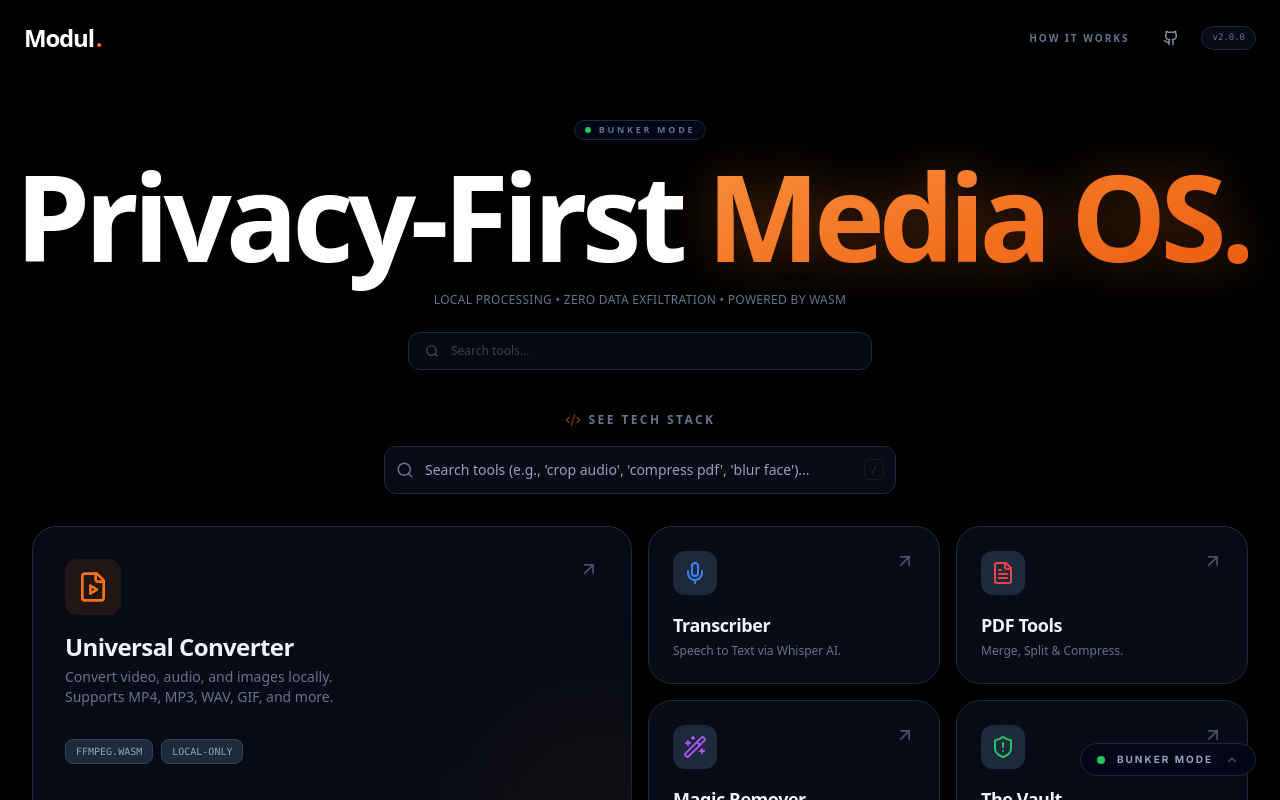
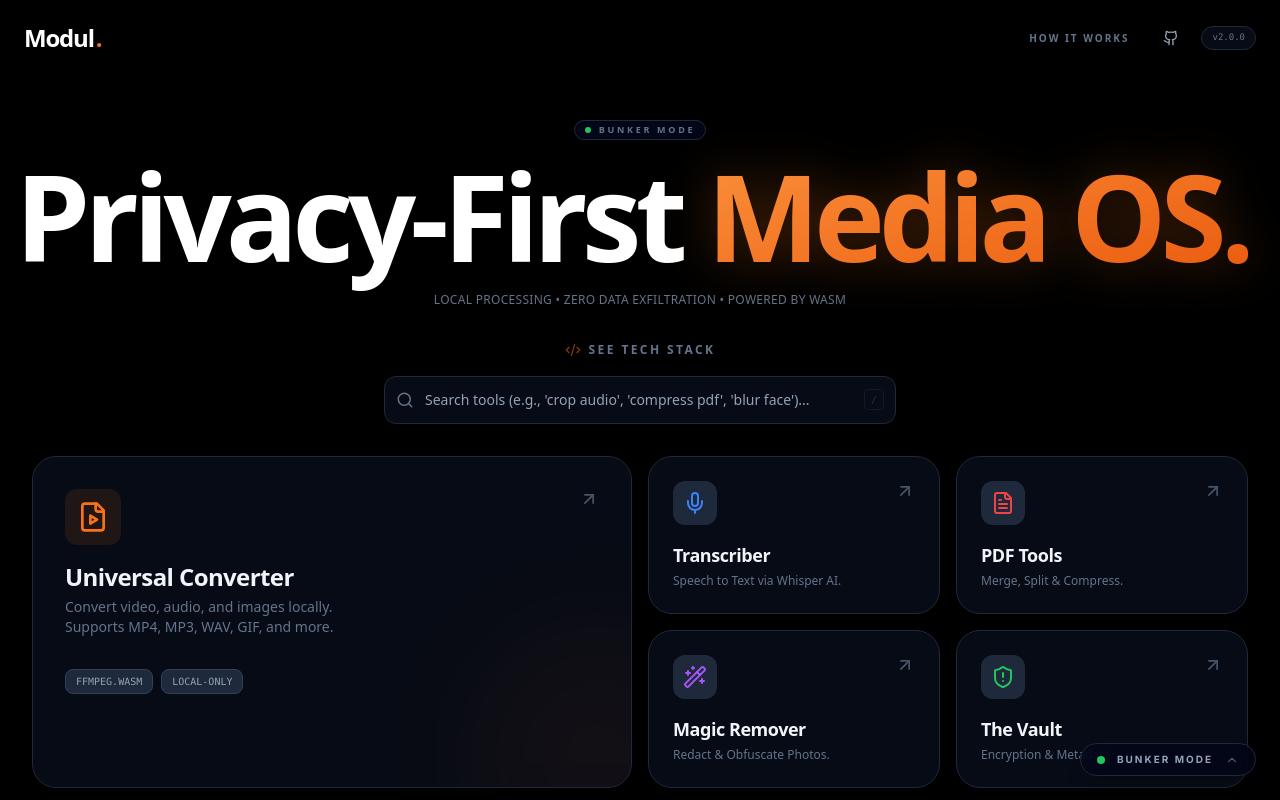
Before and after one commit to sohamshetty07/modul, a Next.js app: page / in a window 1280 px wide. Shown: the top 800 px of the page. Built offline with nearby package versions, Linux system fonts and the light colour scheme.

Commit message:
ui: remove redundant dummy search bar from hero

```diff
--- a/components/home/hero.tsx
+++ b/components/home/hero.tsx
@@ -27,22 +27,7 @@ export default function Hero() {
         Local Processing • Zero Data Exfiltration • Powered by WASM
       </p>
 
-      {/* 4. SLIM SPOTLIGHT BAR */}
-      <div className="w-full max-w-lg mx-auto px-6 mb-8">
-        <div className="relative group">
-          <div className="absolute inset-0 bg-orange-500/10 blur-xl group-focus-within:bg-orange-500/20 transition-all duration-500 opacity-0 group-focus-within:opacity-100" />
-          <div className="relative flex items-center bg-slate-900/40 backdrop-blur-xl border border-slate-800 rounded-xl p-1 transition-all group-hover:border-slate-700 focus-within:border-orange-500/40">
-            <Search className="ml-3 text-slate-600 w-3.5 h-3.5" />
-            <input
-              type="text"
-              placeholder="Search tools..."
-              className="flex-1 bg-transparent border-none focus:ring-0 text-white placeholder:text-slate-700 px-3 py-1.5 text-xs font-medium"
-            />
-          </div>
-        </div>
-      </div>
-
-      {/* 5. TECH MODAL TRIGGER */}
+      {/* 4. TECH MODAL TRIGGER */}
       {/* Renamed to differentiate from the navbar scroll-to-section link */}
       <TechModal label="See Tech Stack" />
     </section>
```
